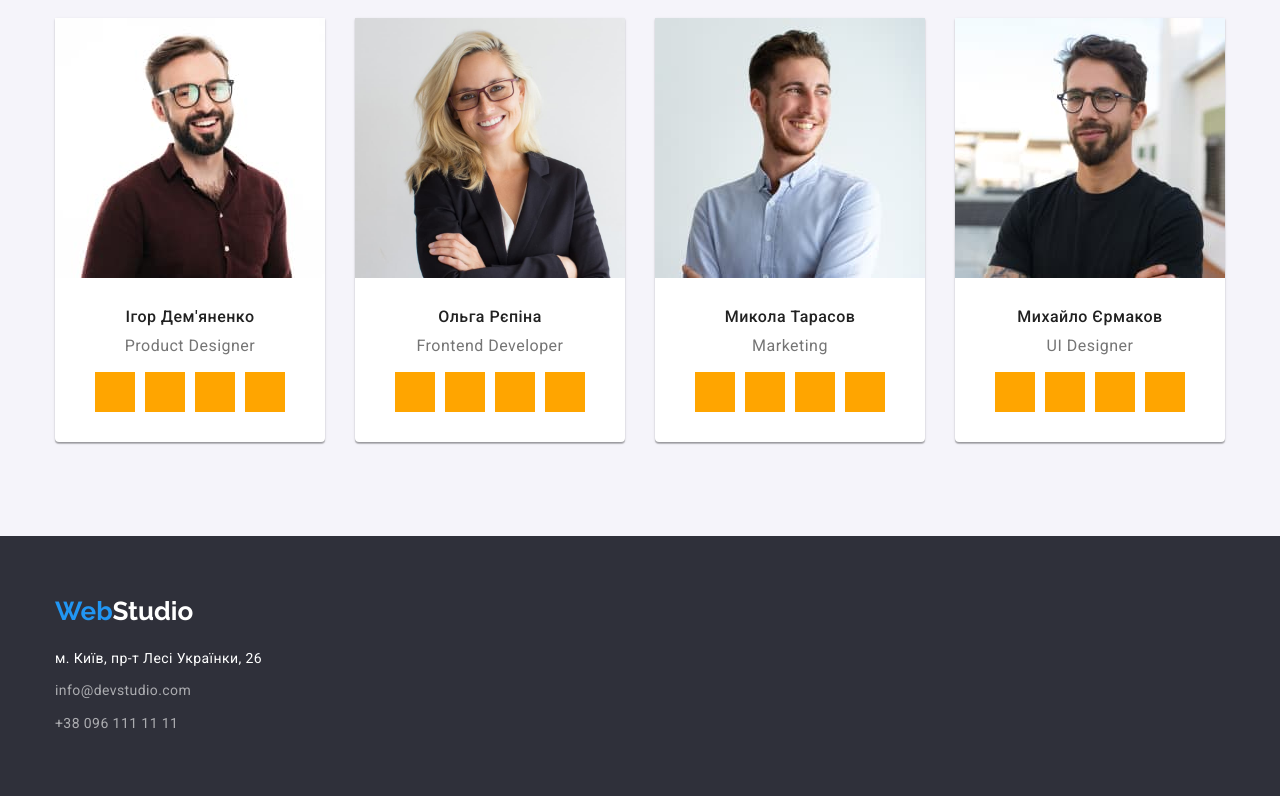
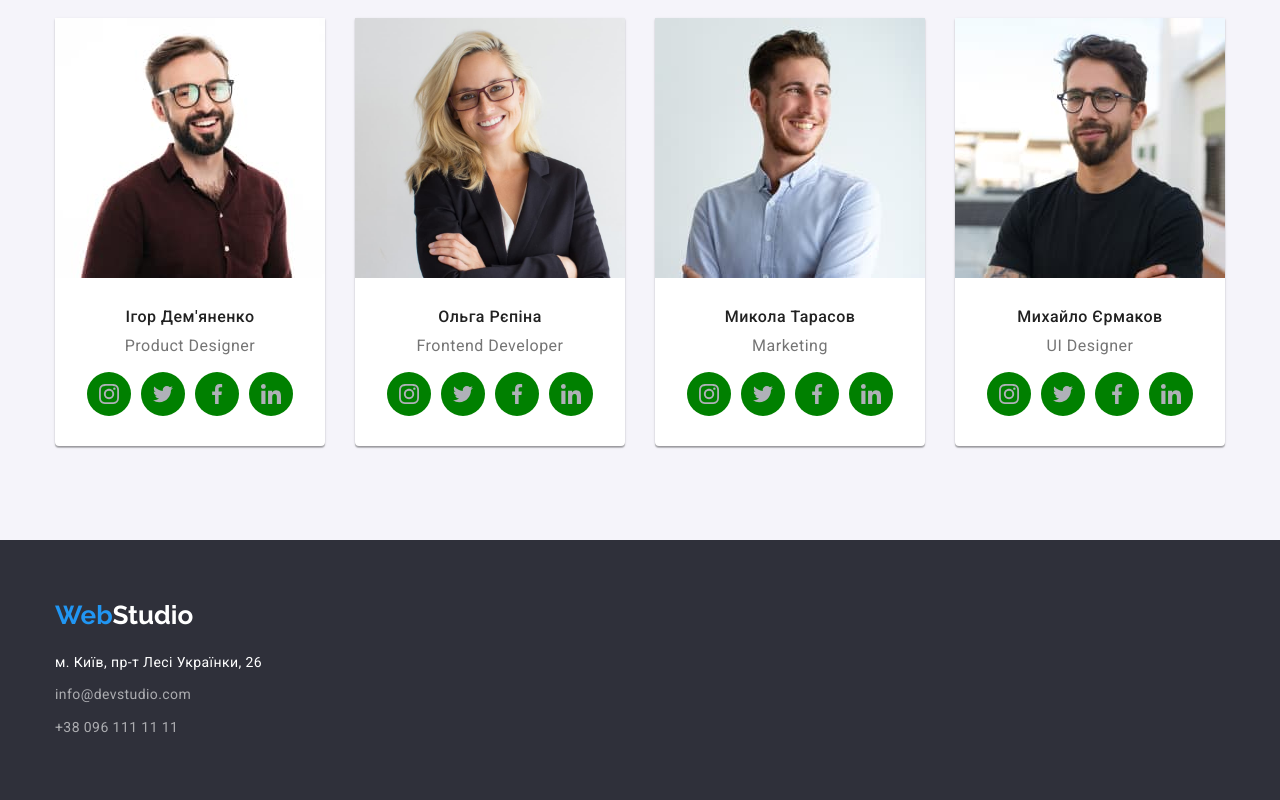
Before and after one commit to RomanBratus/goit-markup-hw-04, a plain HTML site: page index.html in a window 1280 px wide. Shown: the part 1614-2414 px from the top of the page. Drawn offline with nearby package versions, Linux system fonts and the light colour scheme.

Commit message:
social media update

```diff
--- a/css/styles.css
+++ b/css/styles.css
@@ -396,13 +396,19 @@ ul,ol{
 }
 
 .soc-list {
-    background-color: orange;
     list-style: none;
-    width: 40px;
-    height: 40px;
+    display: contents;
 }
 
-/* .soc-link{} */
+.social-link{
+    display: flex;
+    justify-content: center;
+    align-items: center;
+    width: 44px;
+    height: 44px;
+    border-radius: 50%;
+    background-color: green;
+}
 
 .section {
     padding-top: 94px;
--- a/index.html
+++ b/index.html
@@ -173,19 +173,39 @@
                 <ul class="soc-group">
                   <li class="soc-list">
                     <a href="#" class="social-link link-options">
-                      <svg class="social-link-icon" width="40" height="40">
-                        <use xlink:href="#icon-instagram"></use>
+                      <svg class="social-link-icon" width="20" height="20">
+                        <use
+                          href="./images/icomoon/symbol-defs.svg#icon-instagram"
+                        ></use>
                       </svg>
                     </a>
                   </li>
                   <li class="soc-list">
-                    <a href="#" class="social-link link-options"></a>
+                    <a href="#" class="social-link link-options">
+                      <svg class="social-link-icon" width="20" height="20">
+                        <use
+                          href="./images/icomoon/symbol-defs.svg#icon-twitter"
+                        ></use>
+                      </svg>
+                    </a>
                   </li>
                   <li class="soc-list">
-                    <a href="#" class="social-link link-options"></a>
+                    <a href="#" class="social-link link-options">
+                      <svg class="social-link-icon" width="20" height="20">
+                        <use
+                          href="./images/icomoon/symbol-defs.svg#icon-facebook"
+                        ></use>
+                      </svg>
+                    </a>
                   </li>
                   <li class="soc-list">
-                    <a href="#" class="social-link link-options"></a>
+                    <a href="#" class="social-link link-options">
+                      <svg class="social-link-icon" width="20" height="20">
+                        <use
+                          href="./images/icomoon/symbol-defs.svg#icon-linkedin"
+                        ></use>
+                      </svg>
+                    </a>
                   </li>
                 </ul>
               </div>
@@ -204,19 +224,39 @@
                 <ul class="soc-group">
                   <li class="soc-list">
                     <a href="#" class="social-link link-options">
-                      <svg>
-                        <use></use>
+                      <svg class="social-link-icon" width="20" height="20">
+                        <use
+                          href="./images/icomoon/symbol-defs.svg#icon-instagram"
+                        ></use>
                       </svg>
                     </a>
                   </li>
                   <li class="soc-list">
-                    <a href="#" class="social-link link-options"></a>
+                    <a href="#" class="social-link link-options">
+                      <svg class="social-link-icon" width="20" height="20">
+                        <use
+                          href="./images/icomoon/symbol-defs.svg#icon-twitter"
+                        ></use>
+                      </svg>
+                    </a>
                   </li>
                   <li class="soc-list">
-                    <a href="#" class="social-link link-options"></a>
+                    <a href="#" class="social-link link-options">
+                      <svg class="social-link-icon" width="20" height="20">
+                        <use
+                          href="./images/icomoon/symbol-defs.svg#icon-facebook"
+                        ></use>
+                      </svg>
+                    </a>
                   </li>
                   <li class="soc-list">
-                    <a href="#" class="social-link link-options"></a>
+                    <a href="#" class="social-link link-options">
+                      <svg class="social-link-icon" width="20" height="20">
+                        <use
+                          href="./images/icomoon/symbol-defs.svg#icon-linkedin"
+                        ></use>
+                      </svg>
+                    </a>
                   </li>
                 </ul>
               </div>
@@ -235,19 +275,39 @@
                 <ul class="soc-group">
                   <li class="soc-list">
                     <a href="#" class="social-link link-options">
-                      <svg>
-                        <use></use>
+                      <svg class="social-link-icon" width="20" height="20">
+                        <use
+                          href="./images/icomoon/symbol-defs.svg#icon-instagram"
+                        ></use>
                       </svg>
                     </a>
                   </li>
                   <li class="soc-list">
-                    <a href="#" class="social-link link-options"></a>
+                    <a href="#" class="social-link link-options">
+                      <svg class="social-link-icon" width="20" height="20">
+                        <use
+                          href="./images/icomoon/symbol-defs.svg#icon-twitter"
+                        ></use>
+                      </svg>
+                    </a>
                   </li>
                   <li class="soc-list">
-                    <a href="#" class="social-link link-options"></a>
+                    <a href="#" class="social-link link-options">
+                      <svg class="social-link-icon" width="20" height="20">
+                        <use
+                          href="./images/icomoon/symbol-defs.svg#icon-facebook"
+                        ></use>
+                      </svg>
+                    </a>
                   </li>
                   <li class="soc-list">
-                    <a href="#" class="social-link link-options"></a>
+                    <a href="#" class="social-link link-options">
+                      <svg class="social-link-icon" width="20" height="20">
+                        <use
+                          href="./images/icomoon/symbol-defs.svg#icon-linkedin"
+                        ></use>
+                      </svg>
+                    </a>
                   </li>
                 </ul>
               </div>
@@ -266,19 +326,39 @@
                 <ul class="soc-group">
                   <li class="soc-list">
                     <a href="#" class="social-link link-options">
-                      <svg>
-                        <use></use>
+                      <svg class="social-link-icon" width="20" height="20">
+                        <use
+                          href="./images/icomoon/symbol-defs.svg#icon-instagram"
+                        ></use>
                       </svg>
                     </a>
                   </li>
                   <li class="soc-list">
-                    <a href="#" class="social-link link-options"></a>
+                    <a href="#" class="social-link link-options">
+                      <svg class="social-link-icon" width="20" height="20">
+                        <use
+                          href="./images/icomoon/symbol-defs.svg#icon-twitter"
+                        ></use>
+                      </svg>
+                    </a>
                   </li>
                   <li class="soc-list">
-                    <a href="#" class="social-link link-options"></a>
+                    <a href="#" class="social-link link-options">
+                      <svg class="social-link-icon" width="20" height="20">
+                        <use
+                          href="./images/icomoon/symbol-defs.svg#icon-facebook"
+                        ></use>
+                      </svg>
+                    </a>
                   </li>
                   <li class="soc-list">
-                    <a href="#" class="social-link link-options"></a>
+                    <a href="#" class="social-link link-options">
+                      <svg class="social-link-icon" width="20" height="20">
+                        <use
+                          href="./images/icomoon/symbol-defs.svg#icon-linkedin"
+                        ></use>
+                      </svg>
+                    </a>
                   </li>
                 </ul>
               </div>
```
